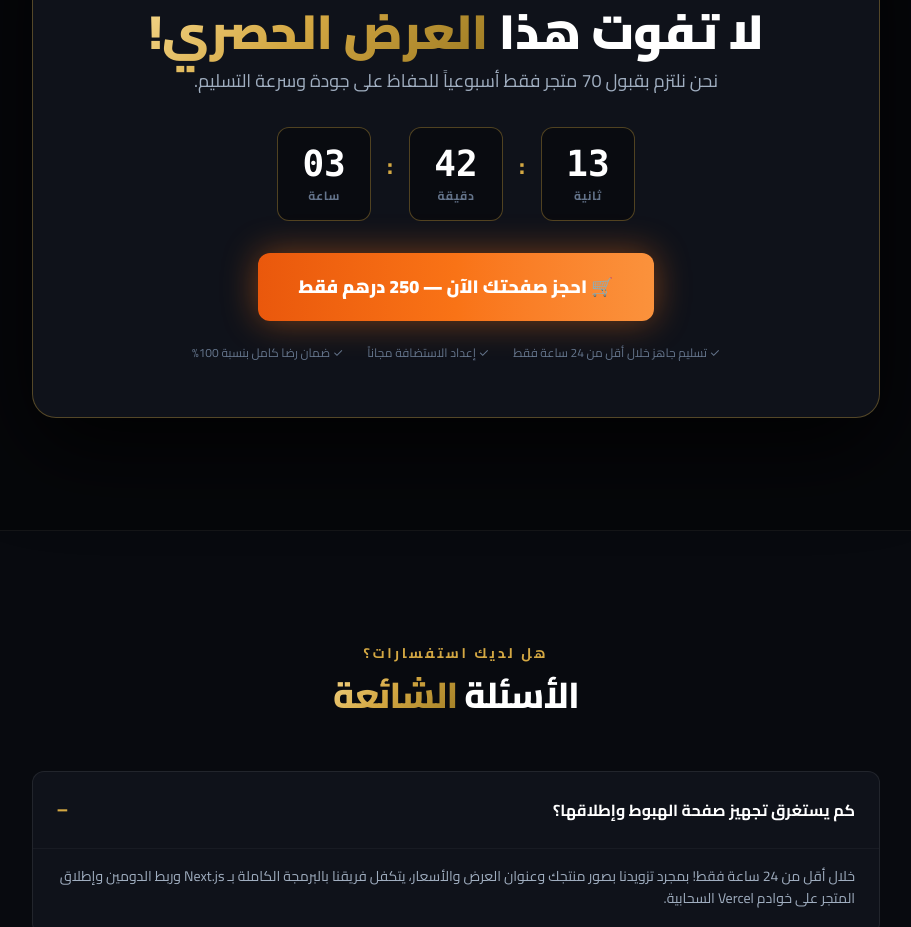
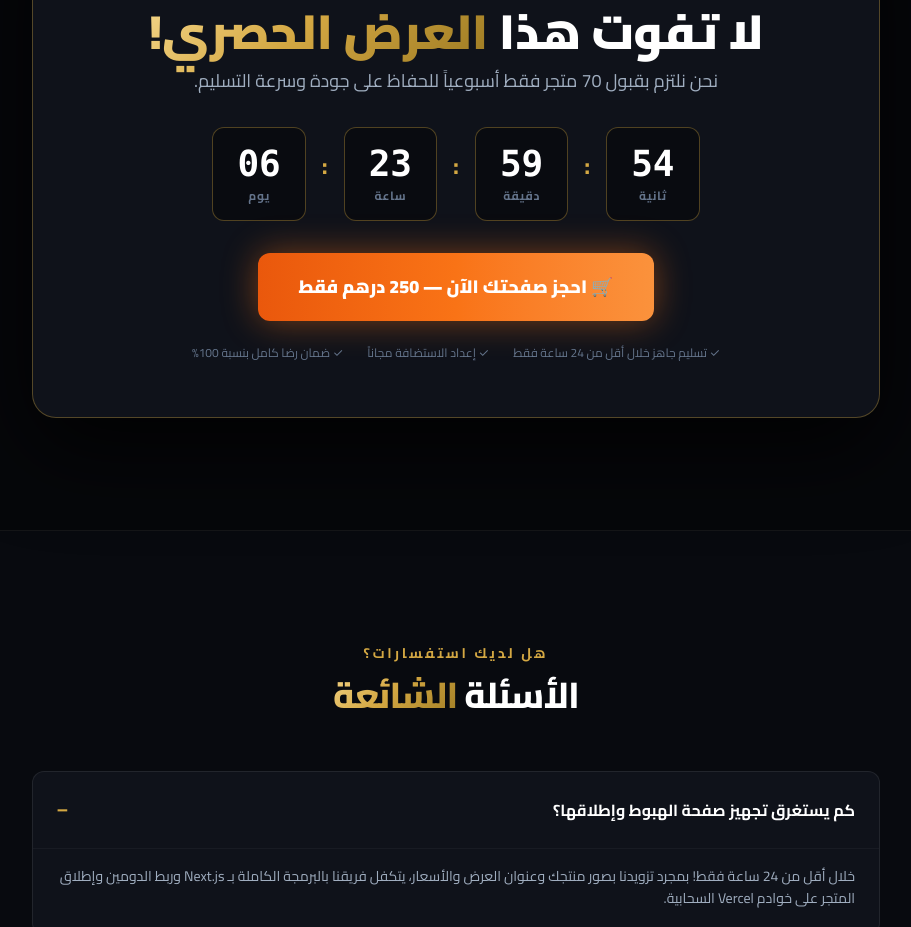
Before and after one commit to adamlmnawer914-create/ecom-boost-pro, a Next.js app: page / in a window 1280 px wide. Shown: the part 6780-7707 px from the top of the page, without its empty margins (184-1095 px from the left). Built offline with nearby package versions, Linux system fonts and the light colour scheme.

Commit message:
feat: implement 7-day continuous loop countdown timer with days, hours, minutes, and seconds

```diff
--- a/app/components.js
+++ b/app/components.js
@@ -62,48 +62,80 @@ function AnimatedCounter({ target, suffix = "", duration = 1800 }) {
   return <span ref={ref}>{count.toLocaleString("ar-MA")}{suffix}</span>;
 }
 
-const COUNTDOWN_INITIAL_SECONDS = 3 * 3600 + 42 * 60 + 19;
+const SEVEN_DAYS_IN_SECONDS = 7 * 24 * 60 * 60; // 7 days = 604,800 seconds
 
 function CountdownTimer() {
-  const [secondsLeft, setSecondsLeft] = useState(COUNTDOWN_INITIAL_SECONDS);
+  const [secondsLeft, setSecondsLeft] = useState(SEVEN_DAYS_IN_SECONDS);
 
   useEffect(() => {
-    const timer = setInterval(() => {
-      setSecondsLeft((prev) => {
-        if (prev <= 1) {
-          return COUNTDOWN_INITIAL_SECONDS;
+    const STORAGE_KEY = "ecom_boost_timer_target_v2";
+    let target = null;
+
+    try {
+      const stored = localStorage.getItem(STORAGE_KEY);
+      const now = Date.now();
+      if (stored) {
+        const parsed = Number(stored);
+        if (!isNaN(parsed) && parsed > now && parsed <= now + SEVEN_DAYS_IN_SECONDS * 1000) {
+          target = parsed;
         }
-        return prev - 1;
-      });
-    }, 1000);
+      }
+      if (!target) {
+        target = now + SEVEN_DAYS_IN_SECONDS * 1000;
+        localStorage.setItem(STORAGE_KEY, String(target));
+      }
+    } catch {
+      target = Date.now() + SEVEN_DAYS_IN_SECONDS * 1000;
+    }
 
-    return () => clearInterval(timer);
+    const updateTimer = () => {
+      const now = Date.now();
+      let diff = Math.floor((target - now) / 1000);
+
+      if (diff <= 0) {
+        target = Date.now() + SEVEN_DAYS_IN_SECONDS * 1000;
+        try {
+          localStorage.setItem(STORAGE_KEY, String(target));
+        } catch {
+          // ignore
+        }
+        diff = SEVEN_DAYS_IN_SECONDS;
+      }
+
+      setSecondsLeft(diff);
+    };
+
+    updateTimer();
+    const interval = setInterval(updateTimer, 1000);
+    return () => clearInterval(interval);
   }, []);
 
-  const hours = Math.floor(secondsLeft / 3600);
+  const days = Math.floor(secondsLeft / (24 * 3600));
+  const hours = Math.floor((secondsLeft % (24 * 3600)) / 3600);
   const minutes = Math.floor((secondsLeft % 3600) / 60);
   const seconds = secondsLeft % 60;
 
   const pad = (n) => String(n).padStart(2, "0");
 
   return (
-    <div className="flex items-center justify-center gap-2 sm:gap-4" dir="ltr">
+    <div className="flex items-center justify-center gap-1.5 sm:gap-4" dir="ltr">
       {[
+        { val: pad(days), label: "يوم" },
         { val: pad(hours), label: "ساعة" },
         { val: pad(minutes), label: "دقيقة" },
         { val: pad(seconds), label: "ثانية" },
       ].map((item, index) => (
-        <div key={item.label} className="flex items-center gap-2 sm:gap-4">
-          <div className="flex flex-col items-center bg-[#090b10] border border-[rgba(212,168,67,0.35)] rounded-xl px-4 py-3 sm:px-6 sm:py-4 min-w-[76px] sm:min-w-[94px]">
-            <span className="text-3xl sm:text-4xl font-extrabold text-white tabular-nums font-mono">
+        <div key={item.label} className="flex items-center gap-1.5 sm:gap-4">
+          <div className="flex flex-col items-center bg-[#090b10] border border-[rgba(212,168,67,0.35)] rounded-xl px-2.5 py-2 sm:px-6 sm:py-4 min-w-[62px] sm:min-w-[92px]">
+            <span className="text-2xl sm:text-4xl font-extrabold text-white tabular-nums font-mono">
               {item.val}
             </span>
             <span className="text-[10px] sm:text-xs text-text-muted font-bold tracking-wider mt-1">
               {item.label}
             </span>
           </div>
-          {index < 2 && (
-            <span className="text-2xl font-bold text-gold mb-4">:</span>
+          {index < 3 && (
+            <span className="text-lg sm:text-2xl font-bold text-gold mb-2 sm:mb-4">:</span>
           )}
         </div>
       ))}
```
